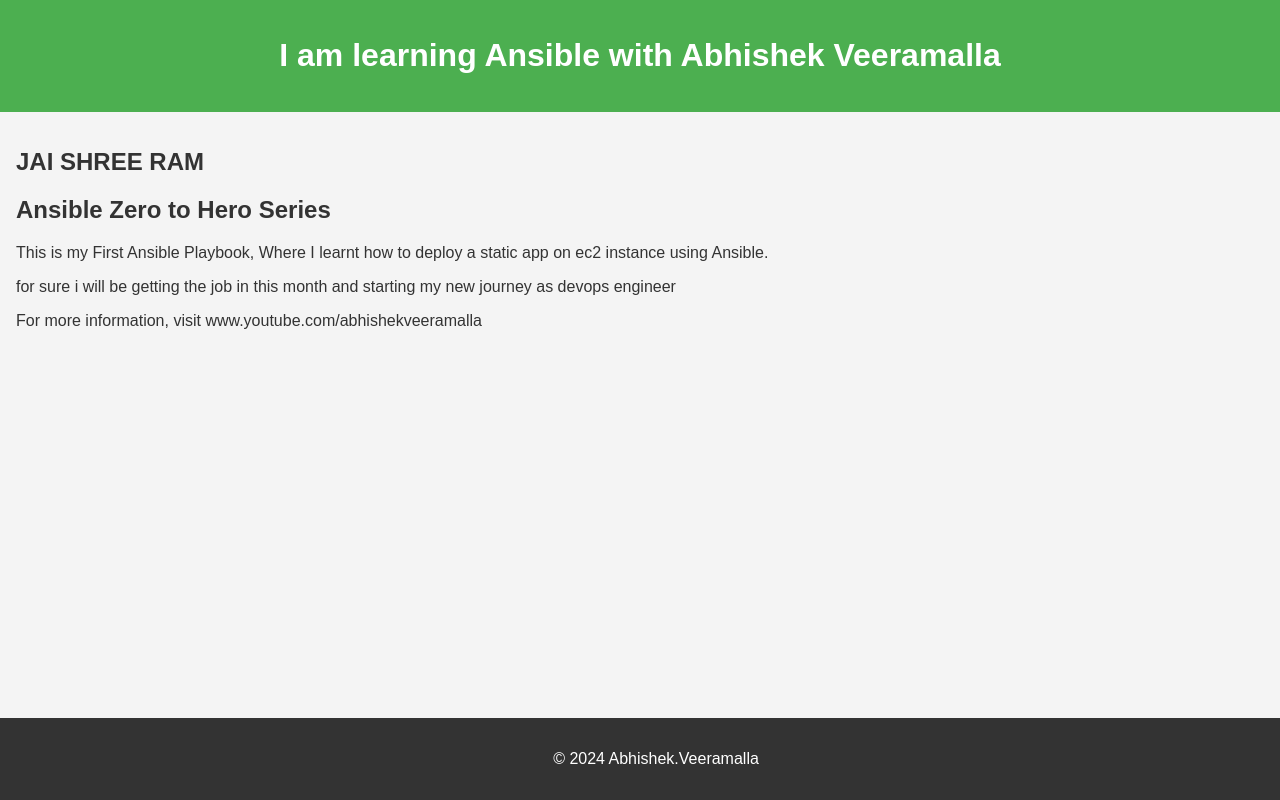
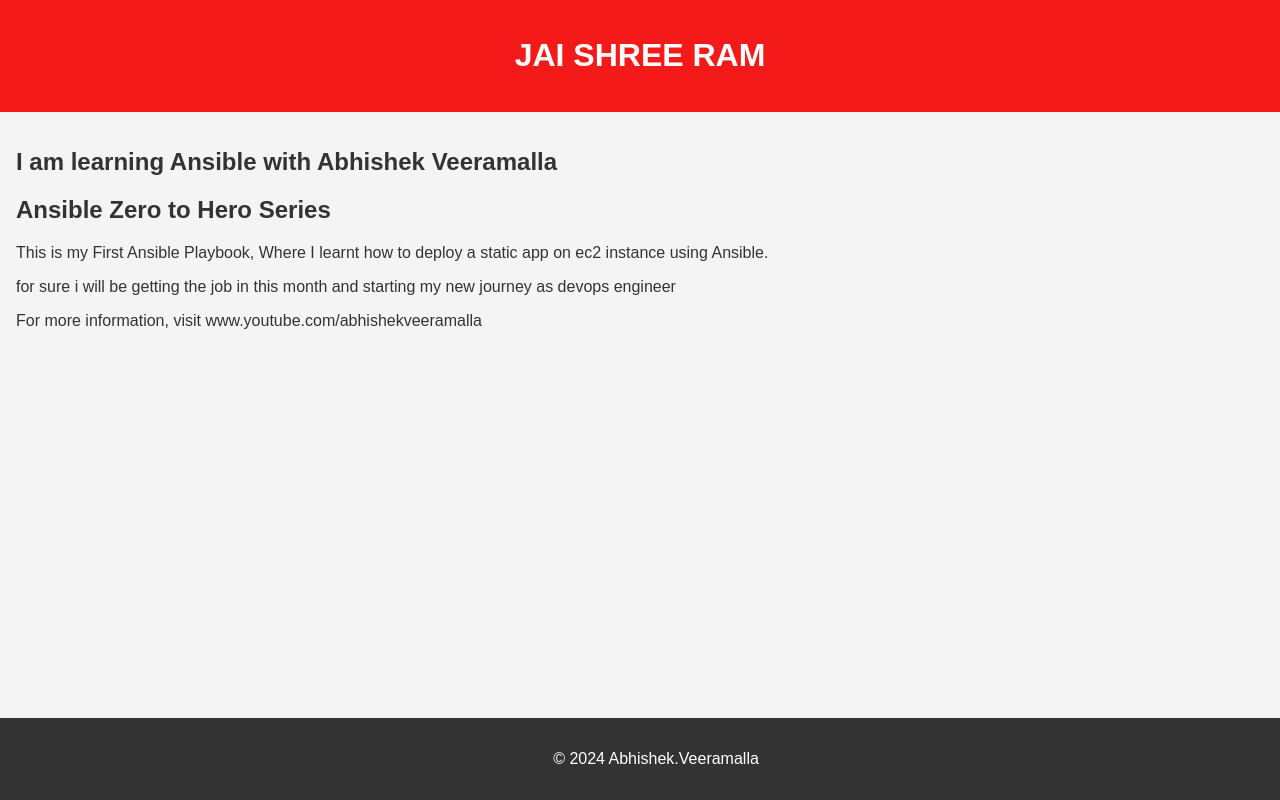
Before and after one commit to rajeshvadla7799/newasible, a plain HTML site: page index.html in a window 1280 px wide. Drawn offline with Linux system fonts and the light colour scheme.

Commit message:
newansible

```diff
--- a/index.html
+++ b/index.html
@@ -13,7 +13,7 @@
             color: #333;
         }
         header {
-            background-color: #4CAF50;
+            background-color: #f51a1a;
             color: white;
             padding: 1em;
             text-align: center;
@@ -34,10 +34,10 @@
 </head>
 <body>
     <header>
-        <h1>I am learning Ansible with Abhishek Veeramalla</h1>
+        <h1>JAI SHREE RAM</h1>
     </header>
     <main>
-        <h2>JAI SHREE RAM</h2>
+        <h2>I am learning Ansible with Abhishek Veeramalla</h2>
         <h2>Ansible Zero to Hero Series</h2>
         <p> This is my First Ansible Playbook, Where I learnt how to deploy a static app on ec2 instance using Ansible. </p>
         <p>for sure i will be getting the job in this month and starting my new journey as devops engineer</p>
```
